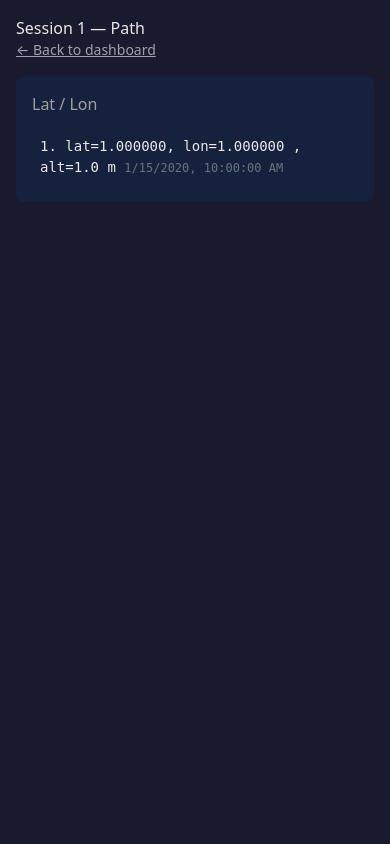
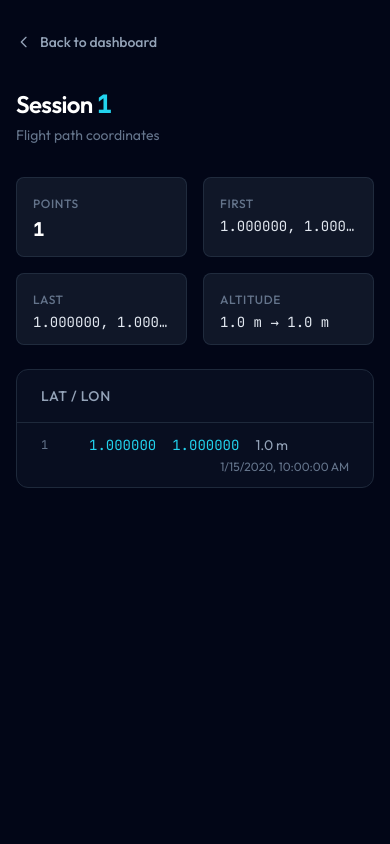
Before and after one commit to StobyWan/AirAutomatica, a FastAPI app: page /dashboard/sessions/1 in a window 390 px wide. Run offline with FastAPI, Linux system fonts and the light colour scheme; tables that the repository leaves empty hold one stand-in row (values such as "Sample post"); parts of the project's set-up code (start-up, migrations or seed data) failed here and were passed over; some libraries are stand-ins or nearby versions.

Commit message:
Enhance dashboard and session detail UI
- Updated the dashboard to improve session item styling and added hover effects for better user interaction.
- Modified session detail page layout for improved readability, including a new loading state and enhanced path point display.
- Introduced responsive design elements and updated font styles for a more modern look.

```diff
--- a/src/airautomatica/ui/templates/session_detail.html
+++ b/src/airautomatica/ui/templates/session_detail.html
@@ -6,71 +6,132 @@
   <title>Session — AIRAUTOMATICA</title>
   <script src="https://cdn.tailwindcss.com"></script>
   <style>
-    :root {
-      --bg: #1a1a2e;
-      --card: #16213e;
-      --text: #e8e8e8;
-      --muted: #a0a0a0;
-    }
-    * { box-sizing: border-box; }
-    body {
-      font-family: system-ui, -apple-system, sans-serif;
-      background: var(--bg);
-      color: var(--text);
-      margin: 0;
-      padding: 1rem;
-      font-size: 1rem;
-      line-height: 1.5;
-    }
-    h1 { font-size: 1.5rem; margin: 0 0 1rem 0; }
-    .card {
-      background: var(--card);
-      border-radius: 8px;
-      padding: 1rem;
-      margin-bottom: 1rem;
-    }
-    .card h2 { font-size: 1rem; margin: 0 0 0.75rem 0; color: var(--muted); }
-    .path-point {
-      padding: 0.5rem;
-      border-bottom: 1px solid rgba(255,255,255,0.1);
-      font-family: ui-monospace, monospace;
-      font-size: 0.875rem;
-    }
-    .path-point:last-child { border-bottom: none; }
-    .na { color: var(--muted); }
+    @import url('https://fonts.googleapis.com/css2?family=JetBrains+Mono:wght@400;500&family=Outfit:wght@400;500;600;700&display=swap');
   </style>
+  <script>
+    tailwind.config = {
+      theme: {
+        extend: {
+          fontFamily: {
+            sans: ['Outfit', 'system-ui', 'sans-serif'],
+            mono: ['JetBrains Mono', 'ui-monospace', 'monospace'],
+          },
+        },
+      },
+    };
+  </script>
 </head>
-<body>
-  <h1>Session <span id="session-id">—</span> — Path</h1>
-  <p class="text-gray-400 text-sm mb-4"><a href="/dashboard" class="underline hover:text-gray-200">← Back to dashboard</a></p>
-  <div class="card">
-    <h2>Lat / Lon</h2>
-    <div id="path-list"></div>
+<body class="min-h-screen bg-slate-950 text-slate-100 font-sans antialiased">
+  <div class="max-w-4xl mx-auto px-4 py-8">
+    <nav class="mb-8">
+      <a href="/dashboard" class="inline-flex items-center gap-2 text-slate-400 hover:text-slate-200 transition-colors text-sm font-medium">
+        <svg class="w-4 h-4" fill="none" stroke="currentColor" viewBox="0 0 24 24">
+          <path stroke-linecap="round" stroke-linejoin="round" stroke-width="2" d="M15 19l-7-7 7-7"/>
+        </svg>
+        Back to dashboard
+      </a>
+    </nav>
+
+    <header class="mb-8">
+      <h1 class="text-2xl font-semibold tracking-tight text-white">
+        Session <span id="session-id" class="text-cyan-400 font-mono">—</span>
+      </h1>
+      <p class="text-slate-500 text-sm mt-1">Flight path coordinates</p>
+    </header>
+
+    <div id="loading" class="rounded-xl bg-slate-900/50 border border-slate-800 p-8 text-center">
+      <div class="inline-flex items-center gap-2 text-slate-400">
+        <svg class="animate-spin h-5 w-5" xmlns="http://www.w3.org/2000/svg" fill="none" viewBox="0 0 24 24">
+          <circle class="opacity-25" cx="12" cy="12" r="10" stroke="currentColor" stroke-width="4"></circle>
+          <path class="opacity-75" fill="currentColor" d="M4 12a8 8 0 018-8V0C5.373 0 0 5.373 0 12h4zm2 5.291A7.962 7.962 0 014 12H0c0 3.042 1.135 5.824 3 7.938l3-2.647z"></path>
+        </svg>
+        Loading path…
+      </div>
+    </div>
+
+    <div id="content" class="hidden">
+      <div id="stats" class="mb-6 grid grid-cols-2 sm:grid-cols-4 gap-4"></div>
+      <div class="rounded-xl bg-slate-900/50 border border-slate-800 overflow-hidden">
+        <div class="px-6 py-4 border-b border-slate-800">
+          <h2 class="text-sm font-medium text-slate-400 uppercase tracking-wider">Lat / Lon</h2>
+        </div>
+        <div id="path-list" class="divide-y divide-slate-800/80 max-h-[60vh] overflow-y-auto"></div>
+      </div>
+    </div>
+
+    <div id="error" class="hidden rounded-xl bg-red-950/30 border border-red-900/50 p-6 text-red-200 text-sm">
+      <span id="error-msg"></span>
+    </div>
   </div>
+
   <script>
     const sessionId = parseInt(window.location.pathname.split('/').pop(), 10);
     document.getElementById('session-id').textContent = sessionId;
     document.title = 'Session ' + sessionId + ' — AIRAUTOMATICA';
+
     fetch(`/sessions/${sessionId}/path`)
       .then(r => r.json())
       .then(data => {
+        document.getElementById('loading').classList.add('hidden');
         const path = data.path || [];
-        const el = document.getElementById('path-list');
+        const contentEl = document.getElementById('content');
+        const pathListEl = document.getElementById('path-list');
+        const statsEl = document.getElementById('stats');
+
         if (path.length === 0) {
-          el.innerHTML = '<span class="na">No path points for this session</span>';
+          contentEl.classList.remove('hidden');
+          pathListEl.innerHTML = `
+            <div class="px-6 py-12 text-center text-slate-500">
+              <svg class="w-12 h-12 mx-auto mb-3 opacity-50" fill="none" stroke="currentColor" viewBox="0 0 24 24">
+                <path stroke-linecap="round" stroke-linejoin="round" stroke-width="1.5" d="M9 20l-5.447-2.724A1 1 0 013 16.382V5.618a1 1 0 011.447-.894L9 7m0 13l6-3m-6 3V7m6 10V4l-6 3"/>
+              </svg>
+              <p>No path points for this session</p>
+            </div>
+          `;
+          statsEl.innerHTML = '<div class="col-span-full text-slate-500 text-sm">No data</div>';
           return;
         }
-        el.innerHTML = path.map((p, i) => {
+
+        contentEl.classList.remove('hidden');
+        statsEl.innerHTML = `
+          <div class="rounded-lg bg-slate-800/50 px-4 py-3 border border-slate-700/50">
+            <span class="text-slate-500 text-xs font-medium uppercase tracking-wider">Points</span>
+            <p class="text-lg font-semibold text-white mt-0.5 font-mono">${path.length}</p>
+          </div>
+          <div class="rounded-lg bg-slate-800/50 px-4 py-3 border border-slate-700/50">
+            <span class="text-slate-500 text-xs font-medium uppercase tracking-wider">First</span>
+            <p class="text-sm font-mono text-slate-200 mt-0.5 truncate">${path[0]?.lat?.toFixed(6) ?? '—'}, ${path[0]?.lon?.toFixed(6) ?? '—'}</p>
+          </div>
+          <div class="rounded-lg bg-slate-800/50 px-4 py-3 border border-slate-700/50">
+            <span class="text-slate-500 text-xs font-medium uppercase tracking-wider">Last</span>
+            <p class="text-sm font-mono text-slate-200 mt-0.5 truncate">${path[path.length-1]?.lat?.toFixed(6) ?? '—'}, ${path[path.length-1]?.lon?.toFixed(6) ?? '—'}</p>
+          </div>
+          <div class="rounded-lg bg-slate-800/50 px-4 py-3 border border-slate-700/50">
+            <span class="text-slate-500 text-xs font-medium uppercase tracking-wider">Altitude</span>
+            <p class="text-sm font-mono text-slate-200 mt-0.5">${path[0]?.rel_alt_m != null ? path[0].rel_alt_m.toFixed(1) + ' m' : '—'} → ${path[path.length-1]?.rel_alt_m != null ? path[path.length-1].rel_alt_m.toFixed(1) + ' m' : '—'}</p>
+          </div>
+        `;
+
+        pathListEl.innerHTML = path.map((p, i) => {
           const ts = p.timestamp ? new Date(p.timestamp).toLocaleString() : '—';
           const lat = p.lat != null ? p.lat.toFixed(6) : '—';
           const lon = p.lon != null ? p.lon.toFixed(6) : '—';
           const alt = p.rel_alt_m != null ? p.rel_alt_m.toFixed(1) + ' m' : '—';
-          return `<div class="path-point">${i + 1}. lat=${lat}, lon=${lon} ${p.rel_alt_m != null ? ', alt=' + alt : ''} <span class="text-gray-500 text-xs">${ts}</span></div>`;
+          return `
+            <div class="px-6 py-3 hover:bg-slate-800/30 transition-colors flex flex-wrap items-center gap-x-4 gap-y-1">
+              <span class="text-slate-500 text-xs font-mono w-8">${String(i + 1).padStart(3)}</span>
+              <span class="font-mono text-sm text-cyan-400">${lat}</span>
+              <span class="font-mono text-sm text-cyan-400">${lon}</span>
+              ${p.rel_alt_m != null ? `<span class="text-slate-400 text-sm">${alt}</span>` : ''}
+              <span class="text-slate-500 text-xs ml-auto">${ts}</span>
+            </div>
+          `;
         }).join('');
       })
       .catch(err => {
-        document.getElementById('path-list').innerHTML =
-          '<span class="na">Failed to load path: ' + err.message + '</span>';
+        document.getElementById('loading').classList.add('hidden');
+        document.getElementById('error').classList.remove('hidden');
+        document.getElementById('error-msg').textContent = 'Failed to load path: ' + err.message;
       });
   </script>
 </body>
```
Also changed, not shown: src/airautomatica/ui/templates/dashboard.html (+17 -10 lines).
